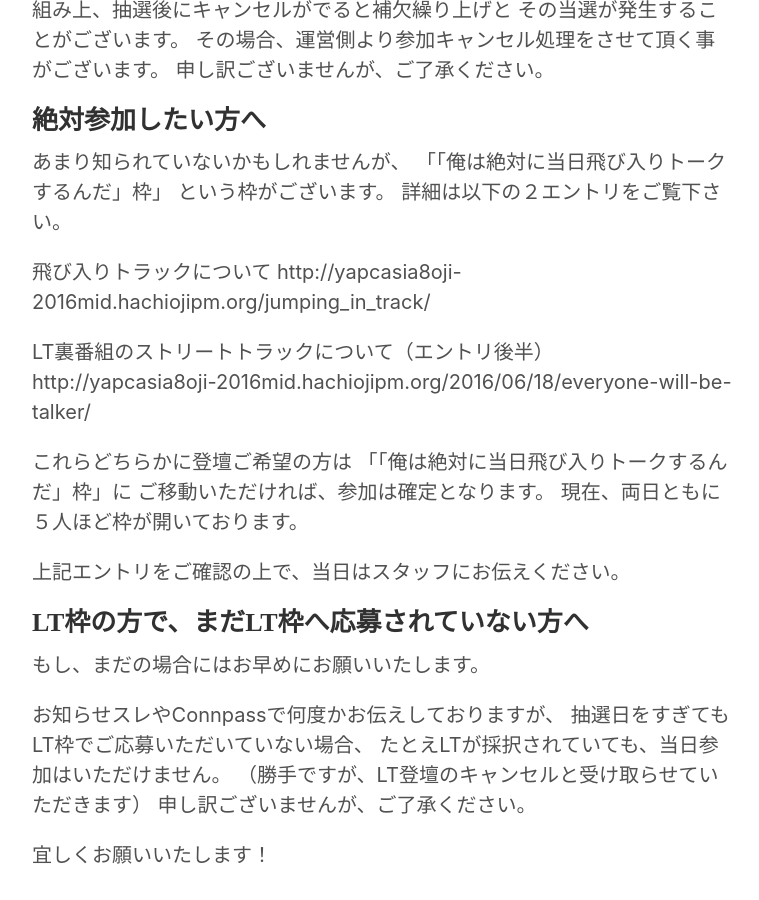
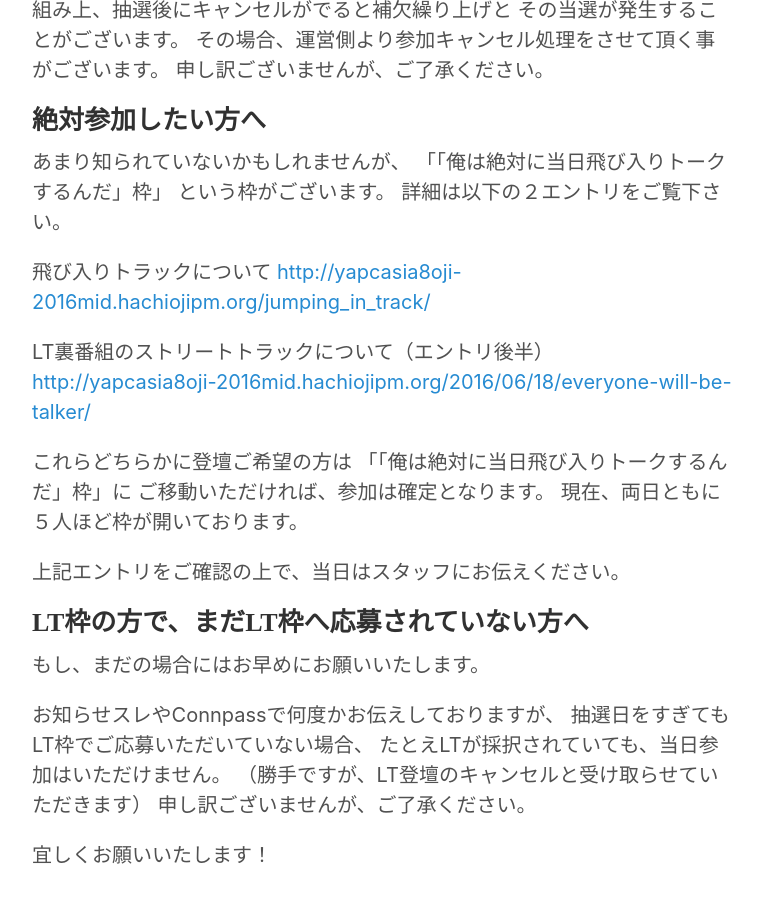
Before and after one commit to hachiojipm/yapcasia-8oji-2016mid, a Jekyll site: the page built from _posts/2016-06-23-notice.md, in a window 1280 px wide and 900 px high, scrolled down 1453 px. Shown: the whole window, without its empty margins (258-1017 px from the left). Built offline with Jekyll 4.4.1, drawn with Linux system fonts in a browser that asks for light colours; comment, search, counter and statistics services are not loaded; some of the changed lines change nothing that is shown.

Commit message:
fix link

```diff
--- a/_posts/2016-06-23-notice.md
+++ b/_posts/2016-06-23-notice.md
@@ -40,10 +40,10 @@ Connpassの仕組み上、抽選後にキャンセルがでると補欠繰り上
 詳細は以下の２エントリをご覧下さい。
 
 飛び入りトラックについて
-http://yapcasia8oji-2016mid.hachiojipm.org/jumping_in_track/
+[http://yapcasia8oji-2016mid.hachiojipm.org/jumping_in_track/](http://yapcasia8oji-2016mid.hachiojipm.org/jumping_in_track/)
 
 LT裏番組のストリートトラックについて（エントリ後半）
-http://yapcasia8oji-2016mid.hachiojipm.org/2016/06/18/everyone-will-be-talker/
+[http://yapcasia8oji-2016mid.hachiojipm.org/2016/06/18/everyone-will-be-talker/](http://yapcasia8oji-2016mid.hachiojipm.org/2016/06/18/everyone-will-be-talker/)
 
 これらどちらかに登壇ご希望の方は
 「「俺は絶対に当日飛び入りトークするんだ」枠」に
```
